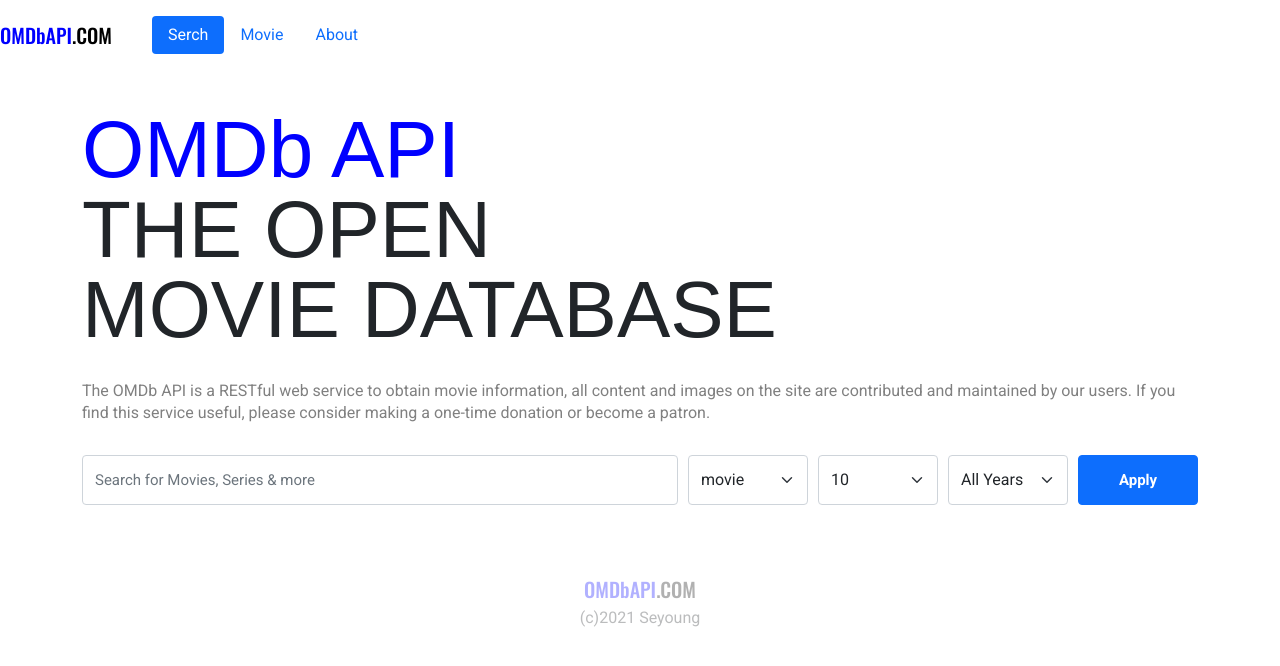
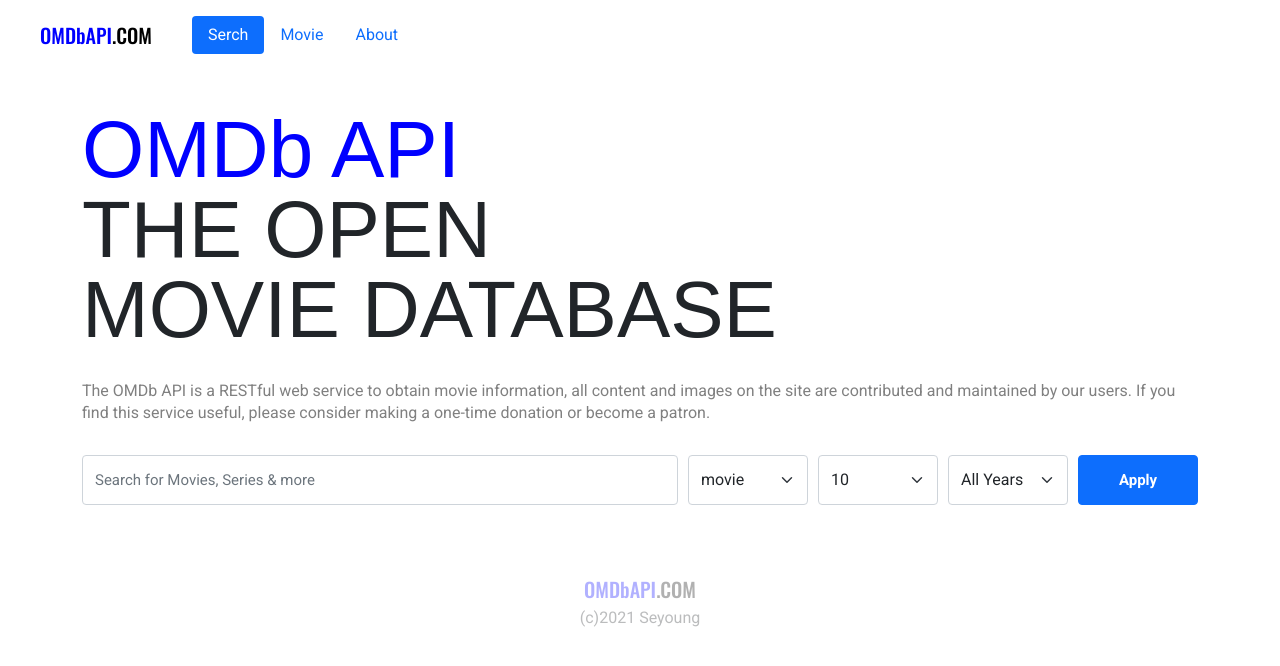
Before and after one commit to hotsauceuniverse/Vue-MovieSearch, a Vue app: page / in a window 1280 px wide. Shown: the top 666 px of the page. Built offline with nearby package versions, Linux system fonts and the light colour scheme.

Commit message:
Update Header.vue

```diff
--- a/src/components/Header.vue
+++ b/src/components/Header.vue
@@ -34,7 +34,7 @@
         },
         {
           name: 'Movie',
-          href: '/movie'
+          href: '/movie/tt4520988'
         },
         {
           name: 'About',
@@ -49,7 +49,7 @@
 <style lang="scss" scoped>
 header {
   height: 70px;
-  padding:0 40;
+  padding: 0 40px;
   display: flex;
   align-items: center;
   .logo {
```
